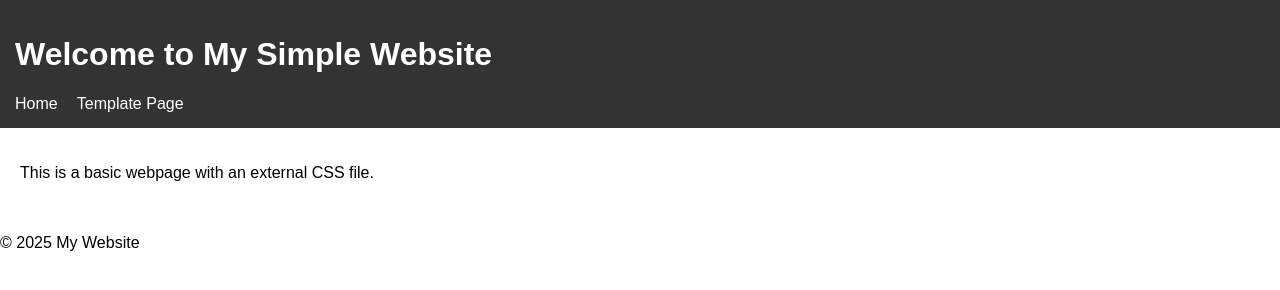
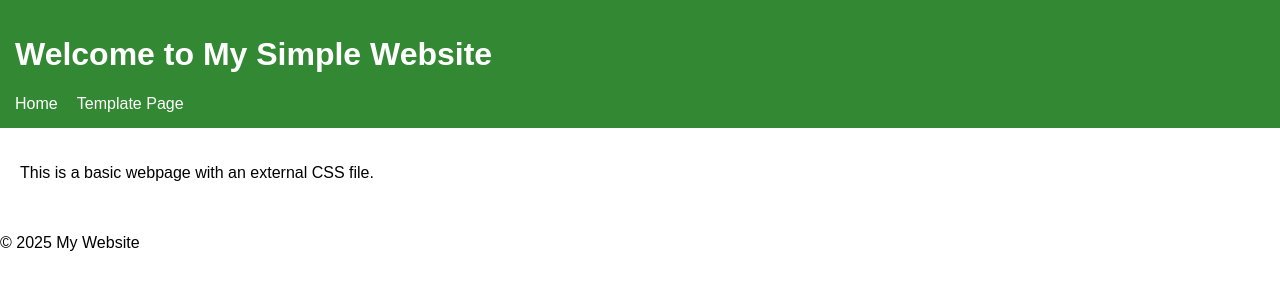
Before and after one commit to RadhaShinde-spec/WebHosting, a plain HTML site: page index.html in a window 1280 px wide. Drawn offline with Linux system fonts and the light colour scheme.

Commit message:
Update style.css

```diff
--- a/style.css
+++ b/style.css
@@ -5,7 +5,7 @@ body {
 }
 
 header {
-  background-color: #333;
+  background-color: #383;
   color: white;
   padding: 15px;
 }
```
